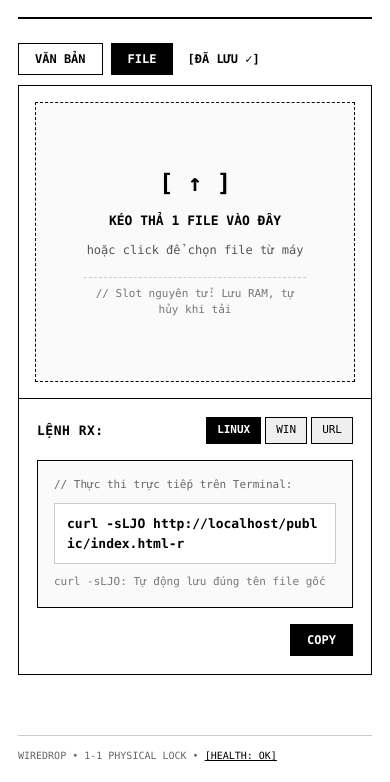
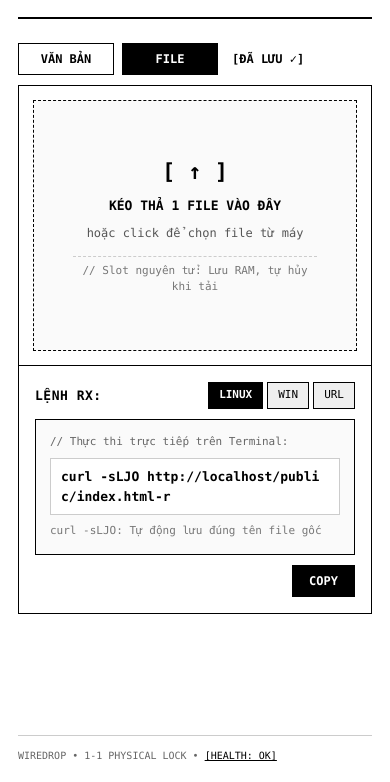
Before and after one commit to RevenantKitana/WireDrop, a plain HTML site: page public/index.html in a window 390 px wide. Both pictures are taken after a click on the button "FILE". Shown: the part 62-844 px from the top of the page. Drawn offline with Linux system fonts and the light colour scheme; no server answers.

Commit message:
fix(ui): lock dual-box height to 380px to completely eliminate tab-switching jitter (0px variation)

```diff
--- a/public/style.css
+++ b/public/style.css
@@ -1,6 +1,6 @@
 /* ==========================================================================
    WireDrop - Balanced Minimalist Monochrome Layout
-   Clean 2-Column Grid • Zero Radius • Proportional Card Density
+   Clean 2-Column Grid • Zero Radius • Locked Proportions (Zero Jitter)
    ========================================================================== */
 
 * { box-sizing: border-box; margin: 0; padding: 0; border-radius: 0 !important; }
@@ -102,6 +102,8 @@ button, .btn-black, .btn-white {
     color: #000;
     padding: 6px 16px;
     font-weight: bold;
+    min-width: 96px;
+    text-align: center;
 }
 .mode-btn.active {
     background: #000;
@@ -113,13 +115,14 @@ button, .btn-black, .btn-white {
     margin-left: 6px;
 }
 
-/* DUAL-PANE CORE GRID */
+/* DUAL-PANE CORE GRID - CỐ ĐỊNH KÍCH THƯỚC TUYỆT ĐỐI */
 .dual-box {
     border: 1px solid #000;
     background: #fff;
     display: grid;
     grid-template-columns: 1fr 1fr;
-    min-height: 360px;
+    height: 380px; /* Khóa cố định chiều cao - Triệt tiêu 100% sự biến thiên */
+    overflow: hidden;
 }
 
 /* LEFT COLUMN */
@@ -128,17 +131,20 @@ button, .btn-black, .btn-white {
     display: flex;
     flex-direction: column;
     background: #fff;
+    height: 100%;
+    overflow: hidden;
 }
 
 /* 1. TEXT MODE EDITOR */
 .editor-pane {
     flex: 1;
     display: flex;
+    height: 100%;
 }
 #senderTextarea {
     flex: 1;
     width: 100%;
-    min-height: 340px;
+    height: 100%;
     border: none;
     padding: 14px;
     font: inherit;
@@ -150,19 +156,20 @@ button, .btn-black, .btn-white {
     overflow-y: auto;
 }
 
-/* 2. FILE MODE - CÂN ĐỐI TỶ LỆ DIỆN TÍCH THẺ */
+/* 2. FILE MODE - ĐỒNG NHẤT KHUÔN KHỔ 100% */
 .dropzone-pane {
     flex: 1;
-    padding: 16px;
+    padding: 14px;
     display: flex;
     flex-direction: column;
+    height: 100%;
+    box-sizing: border-box;
 }
 .dropzone-box {
     flex: 1;
     height: 100%;
-    min-height: 280px;
     border: 1px dashed #000;
-    padding: 32px 20px;
+    padding: 24px 18px;
     text-align: center;
     cursor: pointer;
     background: #fafafa;
@@ -170,43 +177,45 @@ button, .btn-black, .btn-white {
     flex-direction: column;
     align-items: center;
     justify-content: center;
-    gap: 10px;
+    gap: 8px;
     transition: background 0.15s ease;
+    box-sizing: border-box;
 }
 .dropzone-box:hover, .dropzone-box.dragover { background: #eee; }
-.drop-icon { font-size: 24px; font-weight: bold; }
+.drop-icon { font-size: 22px; font-weight: bold; }
 .drop-title { font-size: 13px; }
 .drop-sub { font-size: 12px; color: #555; }
 .drop-hint {
     font-size: 11px;
     color: #777;
-    margin-top: 8px;
+    margin-top: 6px;
     border-top: 1px dashed #ccc;
-    padding-top: 8px;
-    width: 80%;
+    padding-top: 6px;
+    width: 85%;
 }
 
 .file-loaded-card {
     flex: 1;
     height: 100%;
     border: 1px solid #000;
-    padding: 18px;
+    padding: 16px;
     background: #fafafa;
     display: flex;
     flex-direction: column;
     justify-content: space-between;
+    box-sizing: border-box;
 }
 .file-card-tag {
     font-size: 11px;
     font-weight: bold;
     color: #000;
     border-bottom: 1px solid #000;
-    padding-bottom: 8px;
+    padding-bottom: 6px;
 }
 .file-card-body {
     display: flex;
     flex-direction: column;
-    gap: 12px;
+    gap: 10px;
     font-size: 12px;
     margin: auto 0;
 }
@@ -215,23 +224,25 @@ button, .btn-black, .btn-white {
     align-items: baseline;
     gap: 10px;
 }
-.meta-label { color: #666; min-width: 90px; }
+.meta-label { color: #666; min-width: 80px; }
 .meta-desc { color: #333; line-height: 1.4; }
 .file-card-footer {
     display: flex;
     justify-content: flex-end;
     border-top: 1px dashed #ccc;
-    padding-top: 10px;
+    padding-top: 8px;
 }
 
 /* RIGHT COLUMN */
 .pane-right {
-    padding: 18px;
+    padding: 16px;
     display: flex;
     flex-direction: column;
     justify-content: space-between;
     background: #fff;
-    gap: 16px;
+    height: 100%;
+    box-sizing: border-box;
+    overflow: hidden;
 }
 .rx-header-row {
     display: flex;
@@ -251,13 +262,14 @@ button, .btn-black, .btn-white {
 /* RX COMMAND CARD (GỌN GÀNG, ĐIỂM NHẤN RÕ RÀNG) */
 .rx-cmd-card {
     border: 1px solid #000;
-    padding: 16px;
+    padding: 14px;
     background: #fafafa;
     display: flex;
     flex-direction: column;
-    gap: 10px;
+    gap: 8px;
     flex: 1;
     justify-content: center;
+    margin: 10px 0;
 }
 .cmd-label {
     font-size: 11px;
@@ -266,7 +278,7 @@ button, .btn-black, .btn-white {
 .cmd-code-wrapper {
     background: #fff;
     border: 1px solid #ccc;
-    padding: 10px 12px;
+    padding: 8px 10px;
     word-break: break-all;
 }
 .cmd-code-wrapper code {
@@ -291,11 +303,12 @@ button, .btn-black, .btn-white {
     display: flex;
     flex-direction: column;
     padding: 14px;
+    height: 100%;
+    overflow: hidden;
 }
 .recv-pane pre {
     flex: 1;
-    min-height: 320px;
-    max-height: 480px;
+    height: 100%;
     overflow-y: auto;
     white-space: pre-wrap;
     word-break: break-all;
@@ -327,6 +340,7 @@ button, .btn-black, .btn-white {
     flex-direction: column;
     justify-content: space-between;
     gap: 16px;
+    height: 100%;
 }
 .home-brand h2 { font-size: 18px; letter-spacing: 1px; }
 .brand-sub { font-size: 12px; font-weight: bold; margin-top: 2px; }
@@ -356,6 +370,8 @@ button, .btn-black, .btn-white {
 .home-guide-pane {
     padding: 20px;
     gap: 12px;
+    height: 100%;
+    justify-content: space-between;
 }
 .guide-steps {
     display: flex;
@@ -401,6 +417,16 @@ button, .btn-black, .btn-white {
 
 /* RESPONSIVE */
 @media (max-width: 720px) {
-    .dual-box { grid-template-columns: 1fr; }
-    .pane-left { border-right: none; border-bottom: 1px solid #000; }
+    .dual-box {
+        grid-template-columns: 1fr;
+        height: auto;
+    }
+    .pane-left {
+        border-right: none;
+        border-bottom: 1px solid #000;
+        height: 280px;
+    }
+    .pane-right {
+        height: auto;
+    }
 }
```
Also changed, not shown: 2 other files.
